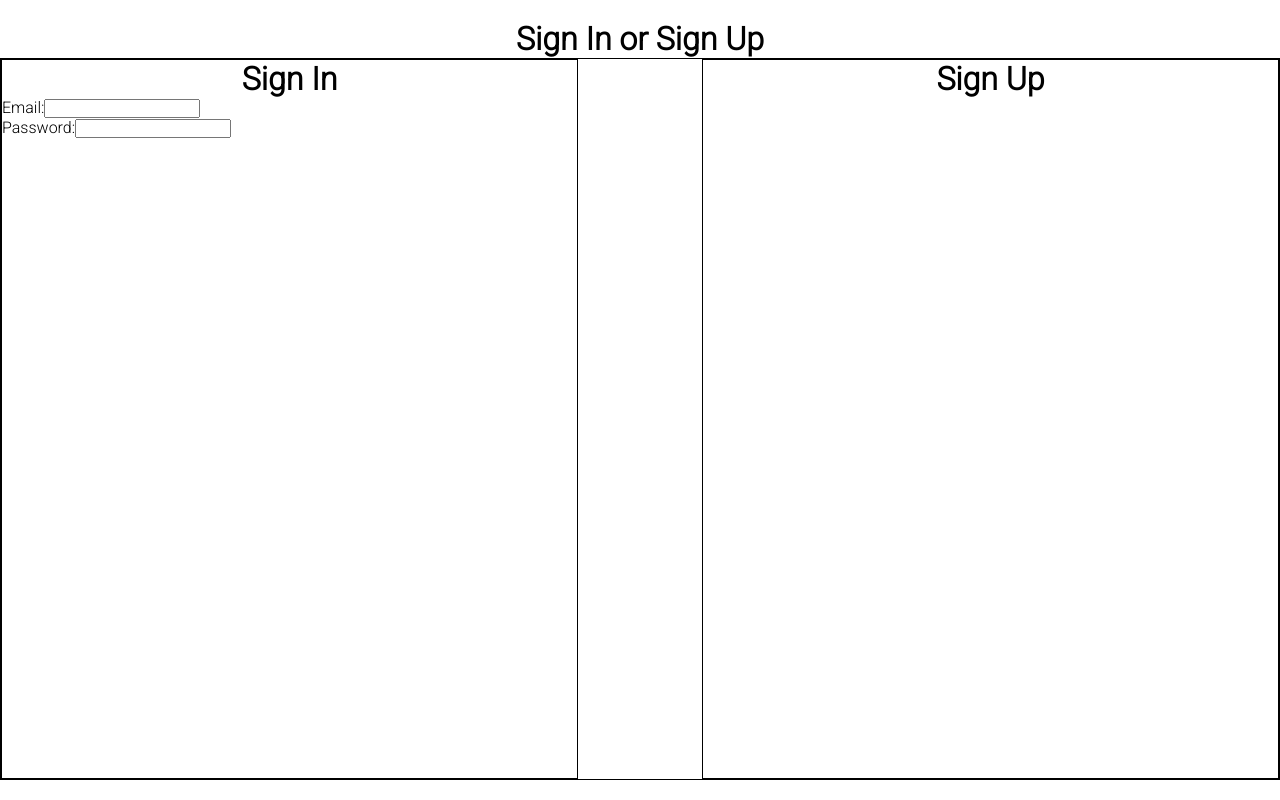
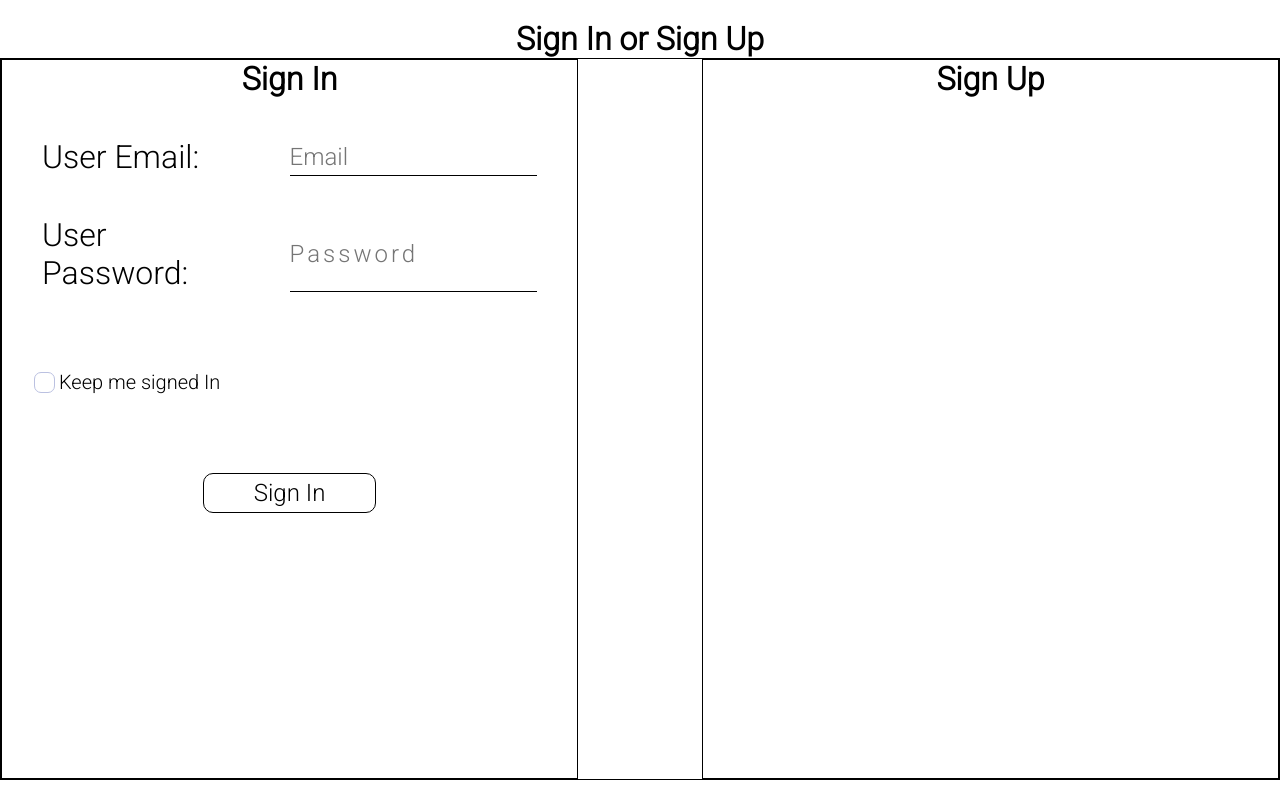
Before and after one commit to Mihailob5017/mk-trader, a React (Create React App) app in the folder client/: page /sign in a window 1280 px wide. Built offline with nearby package versions, Linux system fonts and the light colour scheme.

Commit message:
finished the sign in component

```diff
--- /dev/null
+++ b/client/src/components/button/button.somponent.js
@@ -0,0 +1,13 @@
+import React from 'react';
+import './button.style.scss';
+const ButtonComponent = ({ children, actionHandler }) => {
+  return (
+    <div className="button-container">
+      <button className="button-main" onClick={actionHandler}>
+        {children}
+      </button>
+    </div>
+  );
+};
+
+export default ButtonComponent;
--- /dev/null
+++ b/client/src/components/button/button.style.scss
@@ -0,0 +1,22 @@
+.button-container {
+  margin-top: 5em;
+
+  display: flex;
+  justify-content: center;
+  height: 5vh;
+  .button-main {
+    width: 30%;
+    color: black;
+    background: white;
+    outline: none;
+    font-size: 1.5rem;
+    border: 1px solid black;
+    border-radius: 10px;
+    transition: 500ms;
+    &:hover {
+      cursor: pointer;
+      color: white;
+      background: royalblue;
+    }
+  }
+}
--- /dev/null
+++ b/client/src/components/checkbox/checkbox.component.js
@@ -0,0 +1,20 @@
+import React from 'react';
+import './checkbox.style.scss';
+const CheckboxComponent = ({ name, value, handleChange, children }) => {
+  return (
+    <div className="checkbox-container">
+      <input
+        id="c1"
+        name={name}
+        value={value}
+        onChange={handleChange}
+        type="checkbox"
+      />
+      <label className="checkbox-label" htmlFor="c1">
+        {children}
+      </label>
+    </div>
+  );
+};
+
+export default CheckboxComponent;
--- /dev/null
+++ b/client/src/components/checkbox/checkbox.style.scss
@@ -0,0 +1,140 @@
+@supports (-webkit-appearance: none) or (-moz-appearance: none) {
+  input[type='checkbox'],
+  input[type='radio'] {
+    --active: #275efe;
+    --active-inner: #fff;
+    --focus: 2px rgba(39, 94, 254, 0.3);
+    --border: #bbc1e1;
+    --border-hover: #275efe;
+    --background: #fff;
+    --disabled: #f6f8ff;
+    --disabled-inner: #e1e6f9;
+    -webkit-appearance: none;
+    -moz-appearance: none;
+    height: 21px;
+    outline: none;
+    display: inline-block;
+    vertical-align: top;
+    position: relative;
+    margin: 0;
+    cursor: pointer;
+    border: 1px solid var(--bc, var(--border));
+    background: var(--b, var(--background));
+    transition: background 0.3s, border-color 0.3s, box-shadow 0.2s;
+    &:after {
+      content: '';
+      display: block;
+      left: 0;
+      top: 0;
+      position: absolute;
+      transition: transform var(--d-t, 0.3s) var(--d-t-e, ease),
+        opacity var(--d-o, 0.2s);
+    }
+    &:checked {
+      --b: var(--active);
+      --bc: var(--active);
+      --d-o: 0.3s;
+      --d-t: 0.6s;
+      --d-t-e: cubic-bezier(0.2, 0.85, 0.32, 1.2);
+    }
+    &:disabled {
+      --b: var(--disabled);
+      cursor: not-allowed;
+      opacity: 0.9;
+      &:checked {
+        --b: var(--disabled-inner);
+        --bc: var(--border);
+      }
+      & + label {
+        cursor: not-allowed;
+      }
+    }
+    &:hover {
+      &:not(:checked) {
+        &:not(:disabled) {
+          --bc: var(--border-hover);
+        }
+      }
+    }
+    &:focus {
+      box-shadow: 0 0 0 var(--focus);
+    }
+    &:not(.switch) {
+      width: 21px;
+      &:after {
+        opacity: var(--o, 0);
+      }
+      &:checked {
+        --o: 1;
+      }
+    }
+    & + label {
+      font-size: 20px;
+      line-height: 21px;
+      display: inline-block;
+      vertical-align: top;
+      cursor: pointer;
+      margin-left: 4px;
+    }
+  }
+  input[type='checkbox'] {
+    &:not(.switch) {
+      border-radius: 7px;
+      &:after {
+        width: 5px;
+        height: 9px;
+        border: 2px solid var(--active-inner);
+        border-top: 0;
+        border-left: 0;
+        left: 7px;
+        top: 4px;
+        transform: rotate(var(--r, 20deg));
+      }
+      &:checked {
+        --r: 43deg;
+      }
+    }
+    &.switch {
+      width: 38px;
+      border-radius: 11px;
+      &:after {
+        left: 2px;
+        top: 2px;
+        border-radius: 50%;
+        width: 15px;
+        height: 15px;
+        background: var(--ab, var(--border));
+        transform: translateX(var(--x, 0));
+      }
+      &:checked {
+        --ab: var(--active-inner);
+        --x: 17px;
+      }
+      &:disabled {
+        &:not(:checked) {
+          &:after {
+            opacity: 0.6;
+          }
+        }
+      }
+    }
+  }
+  input[type='radio'] {
+    border-radius: 50%;
+    &:after {
+      width: 19px;
+      height: 19px;
+      border-radius: 50%;
+      background: var(--active-inner);
+      opacity: 0;
+      transform: scale(var(--s, 0.7));
+    }
+    &:checked {
+      --s: 0.5;
+    }
+  }
+}
+.checkbox-container {
+    margin-top: 5rem;
+  padding-left: 2em;
+}
--- a/client/src/components/input/input.component.js
+++ b/client/src/components/input/input.component.js
@@ -1,5 +1,5 @@
 import React from 'react';
-
+import './input.style.scss'
 const InputComponent = ({
   name,
   label,
--- a/client/src/components/input/input.style.scss
+++ b/client/src/components/input/input.style.scss
@@ -0,0 +1,20 @@
+.input-container {
+  display: flex;
+  justify-content: space-between;
+  margin: 40px 40px;
+  .input-label {
+    width: 40%;
+    font-size: 2rem;
+  }
+
+  input {
+    width: 50%;
+    font-size: 1.5rem;
+    border: none;
+    border-bottom: 1px solid black;
+    outline: none;
+  }
+  [type='password'] {
+    letter-spacing: 3px;
+  }
+}
--- a/client/src/components/sign-in/sign-in.component.js
+++ b/client/src/components/sign-in/sign-in.component.js
@@ -1,36 +1,65 @@
 import React, { useState } from 'react';
+import {} from '../../redux/user/user.reducer';
+import { connect } from 'react-redux';
 import './sign-in.style.scss';
+//  Components
 import InputComponent from '../input/input.component';
+import ButtonComponent from '../button/button.somponent';
+import CheckboxComponent from '../checkbox/checkbox.component';
+import { asyncSignInStart } from '../../redux/user/user.action';
 
-const SignIn = () => {
+const SignIn = ({ signIn }) => {
   const [email, setEmail] = useState('');
   const [password, setPassword] = useState('');
+  const [kmsi, setKmsi] = useState(false);
 
   const handleChange = (e) => {
     const { name, value } = e.target;
     if (name === 'email') setEmail(value);
     if (name === 'password') setPassword(value);
+    if (name === 'kmsi') setKmsi(!kmsi);
+  };
+
+  const handleClick = () => {
+    if (email === '' || password === '') {
+      alert('You need to enter something');
+      return;
+    }
+    signIn({ email, password, kmsi });
+    setEmail('');
+    setPassword('');
+    setKmsi('');
   };
 
   return (
     <div className="sign-in-container">
       <h1 className="sign-in-header">Sign In</h1>
       <InputComponent
+        placeholder="Email"
         type="email"
         name="email"
         value={email}
         handleChange={handleChange}
-        label="Email:"
+        label="User Email:"
       />
       <InputComponent
+        placeholder="Password"
         type="password"
         name="password"
         value={password}
         handleChange={handleChange}
-        label="Password:"
+        label="User Password:"
       />
+      <CheckboxComponent value={kmsi} name="kmsi" handleChange={handleChange}>
+        Keep me signed In
+      </CheckboxComponent>
+      <ButtonComponent actionHandler={handleClick}>Sign In</ButtonComponent>
     </div>
   );
 };
 
-export default SignIn;
+const mapDispatchToProps = (dispatch) => ({
+  signIn: (data) => dispatch(asyncSignInStart(data)),
+});
+
+export default connect(null, mapDispatchToProps)(SignIn);
--- a/client/src/redux/store.js
+++ b/client/src/redux/store.js
@@ -1,7 +1,11 @@
-import { createStore } from 'redux';
+import { createStore, applyMiddleware } from 'redux';
 import rootReducer from './root.reducer';
+import thunk from 'redux-thunk';
+import { composeWithDevTools } from 'redux-devtools-extension';
+
+const middleware = [thunk];
 
 export const Store = createStore(
   rootReducer,
-  window.__REDUX_DEVTOOLS_EXTENSION__ && window.__REDUX_DEVTOOLS_EXTENSION__()
+  composeWithDevTools(applyMiddleware(...middleware))
 );
--- a/client/src/redux/types.js
+++ b/client/src/redux/types.js
@@ -1 +1,5 @@
 export const GET_TOKEN_FROM_STORAGE = 'GET_TOKEN_FROM_STORAGE';
+//  Log In
+export const SIGN_IN_START = 'SIGN_IN_START';
+export const SIGN_IN_SUCCESS = 'SIGN_IN_SUCCESS';
+export const SIGN_IN_FAILURE = 'SIGN_IN_FAILURE';
--- a/client/src/redux/user/user.action.js
+++ b/client/src/redux/user/user.action.js
@@ -1,6 +1,39 @@
-import { GET_TOKEN_FROM_STORAGE } from '../types';
+import {
+  GET_TOKEN_FROM_STORAGE,
+  SIGN_IN_START,
+  SIGN_IN_SUCCESS,
+  SIGN_IN_FAILURE,
+} from '../types';
+const axios = require('axios').default;
 
 export const getTokenFromStorage = () => ({
   type: GET_TOKEN_FROM_STORAGE,
-  payload: localStorage.getItem('auth-token') || null
+  payload: localStorage.getItem('auth-token') || null,
 });
+
+export const signInStart = () => ({ type: SIGN_IN_START });
+
+export const signInSuccess = (token) => ({
+  type: SIGN_IN_SUCCESS,
+  payload: token,
+});
+
+export const signInFailure = (err) => ({ type: SIGN_IN_FAILURE, payload: err });
+
+export const asyncSignInStart = (data) => async (dispatch) => {
+  const { email, password, kmsi } = data;
+  dispatch(signInStart());
+
+  try {
+    const response = await axios.post('http://localhost:5000/signin', {
+      email,
+      password,
+    });
+    const token = response.data;
+    if (kmsi) localStorage.setItem('auth-token', token);
+    dispatch(signInSuccess(token));
+  } catch (error) {
+    console.log(error);
+    dispatch(signInFailure(error));
+  }
+};
--- a/client/src/redux/user/user.reducer.js
+++ b/client/src/redux/user/user.reducer.js
@@ -1,13 +1,28 @@
-import { GET_TOKEN_FROM_STORAGE } from '../types';
+import {
+  GET_TOKEN_FROM_STORAGE,
+  SIGN_IN_START,
+  SIGN_IN_FAILURE,
+  SIGN_IN_SUCCESS,
+} from '../types';
 
 const INITIAL_STATE = {
-  token: null
+  token: null,
+  error: null,
 };
 
 const userReducer = (state = INITIAL_STATE, action) => {
   switch (action.type) {
     case GET_TOKEN_FROM_STORAGE: {
       return { ...state, token: action.payload };
+    }
+    case SIGN_IN_START: {
+      return state;
+    }
+    case SIGN_IN_FAILURE: {
+      return { ...state, error: action.payload, token: null };
+    }
+    case SIGN_IN_SUCCESS: {
+      return { ...state, token: action.payload, error: null };
     }
 
     default:
--- a/package.json
+++ b/package.json
@@ -18,6 +18,8 @@
   },
   "homepage": "https://github.com/Mihailob5017/mk-trader#readme",
   "dependencies": {
-    "concurrently": "^5.1.0"
+    "concurrently": "^5.1.0",
+    "redux-devtools-extension": "^2.13.8",
+    "redux-thunk": "^2.3.0"
   }
 }
```
Also changed, not shown: 1 other file (tests, documents, lock files or other folders).
